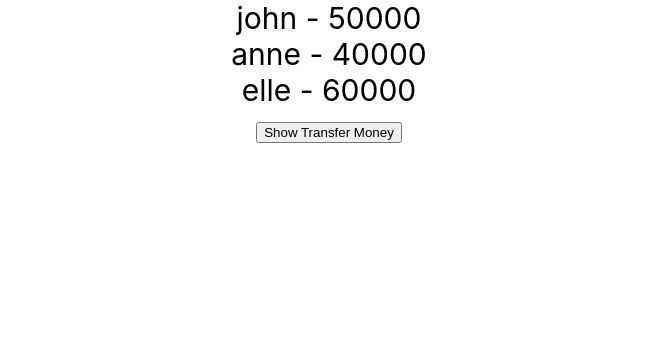
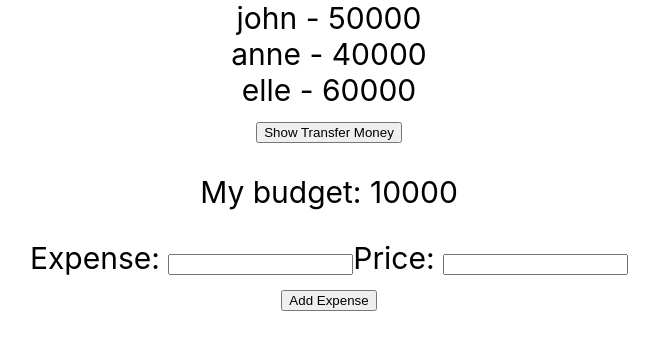
Before and after one commit to mikeeojastro22/bankbudget, a React (Create React App) app: page / in a window 1280 px wide. Shown: the top 350 px of the page, without its empty margins (311-970 px from the left). Built offline with nearby package versions, Linux system fonts and the light colour scheme.

Commit message:
November 6, 2024

```diff
--- a/src/App.js
+++ b/src/App.js
@@ -1,10 +1,12 @@
 import './App.css';
 import Bank from './components/Bank/Bank';
+import Budget from './components/Budget/Budget';
 
 function App() {
   return (
     <div className="App">
       <Bank />
+      <Budget />
     </div>
   );
 }
--- /dev/null
+++ b/src/components/Budget/Budget.css
@@ -0,0 +1,3 @@
+.Budget {
+    font-size: 30px;
+}
--- /dev/null
+++ b/src/components/Budget/Budget.jsx
@@ -0,0 +1,40 @@
+import { useState } from 'react';
+import './Budget.css';
+
+function Budget() {
+    const [expense, setExpense] = useState("");
+    const [price, setPrice] = useState("");
+    const [budget, setBudget] = useState(10000);
+    const [itemList, setItemList] = useState([]);
+
+    const addExpense = () => {
+
+    }
+
+    return (
+        <div className='Budget'>
+            <p>My budget: {budget}</p>
+            {
+                itemList.map((item) => {
+                    return <div key={item.itemId}> {item.itemName} - {item.itemPrice} </div>
+                })
+            }
+            <label>Expense: </label>
+            <input
+                type="text"
+                value={expense}
+                onChange={(event) => setExpense(event.target.value)}
+            />
+            <label>Price: </label>
+            <input
+                type="number"
+                value={price}
+                onChange={(event) => setPrice(event.target.value)}
+            />
+            <br />
+            <button onClick={addExpense}>Add Expense</button>
+        </div>
+    );
+}
+
+export default Budget;
```
